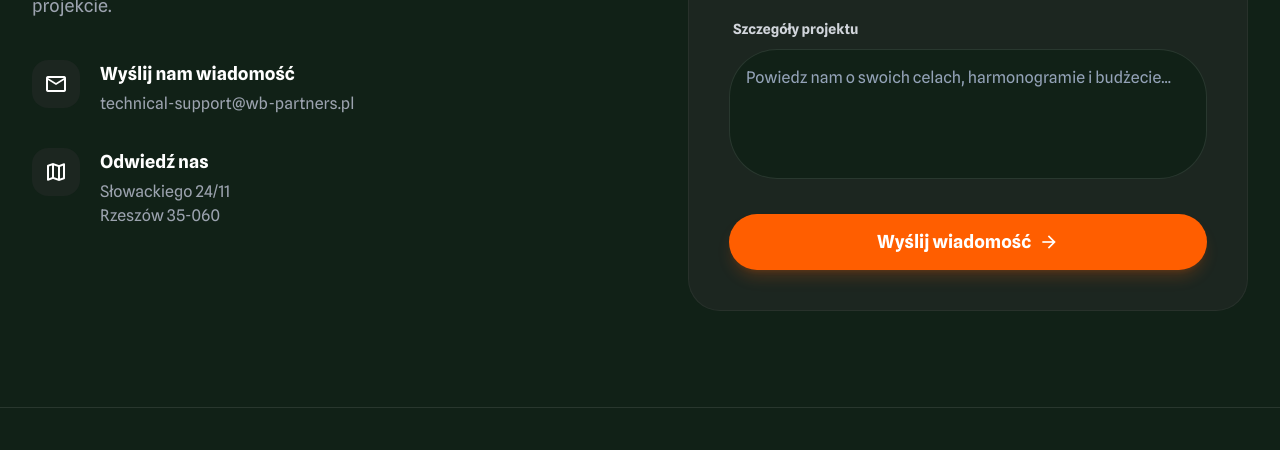
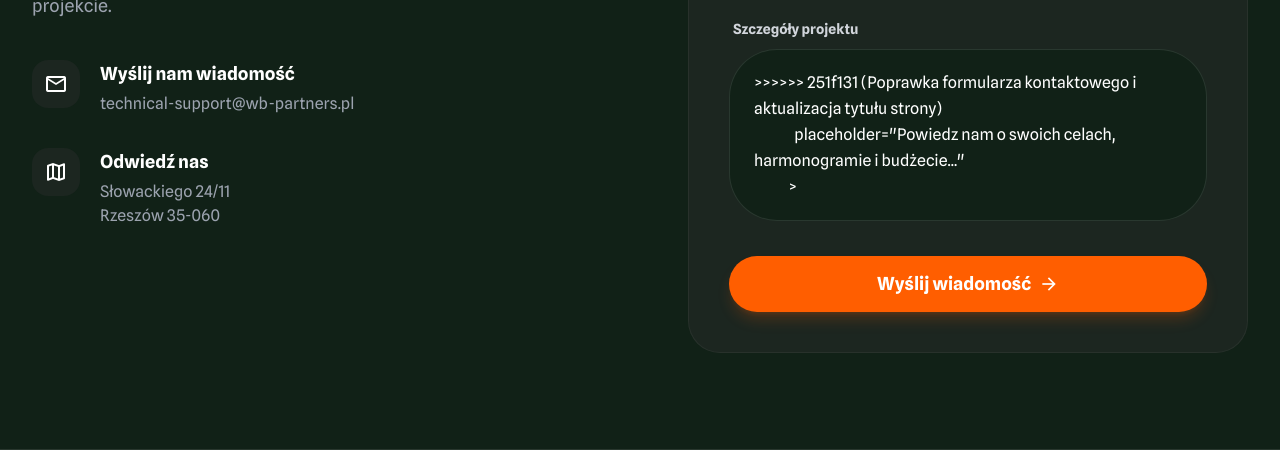
Before and after one commit to WBInCode/InCodeLandingPage, an Astro site: page / in a window 1280 px wide. Shown: the part 5172-5622 px from the top of the page. Built offline with nearby package versions, Linux system fonts and the light colour scheme; Astro itself is replaced by a stand-in of ours.

Commit message:
Poprawka formularza kontaktowego i aktualizacja tytułu strony

```diff
--- a/src/components/Contact.astro
+++ b/src/components/Contact.astro
@@ -100,8 +100,13 @@ const contactInfo = [
             <textarea
               name="message"
               required
+<<<<<<< HEAD
               rows="4"
               class="w-full p-4 rounded-xl bg-background-dark border border-white/10 focus:border-[#FF5E00] focus:ring-1 focus:ring-[#FF5E00] outline-none transition-all text-white placeholder:text-slate-400 resize-none"
+=======
+              rows="5"
+              class="w-full py-5 px-6 rounded-xl bg-background-dark border border-white/10 focus:border-accent focus:ring-1 focus:ring-accent outline-none transition-all text-white placeholder:text-slate-400 resize-none leading-relaxed text-base min-h-[120px]"
+>>>>>>> 251f131 (Poprawka formularza kontaktowego i aktualizacja tytułu strony)
               placeholder="Powiedz nam o swoich celach, harmonogramie i budżecie..."
             ></textarea>
           </div>
--- a/src/pages/index.astro
+++ b/src/pages/index.astro
@@ -11,7 +11,7 @@ import Contact from '../components/Contact.astro';
 import Footer from '../components/Footer.astro';
 ---
 
-<Layout title="Agencja Technologiczna - Rozwiązania React dla Przedsiębiorstw">
+<Layout title="WB InCode – Rozwiązania, które napędzają biznes | Next.js, React, UX, Web Development">
   <Header />
 
   <!-- Global background with green gradient glows -->
```
